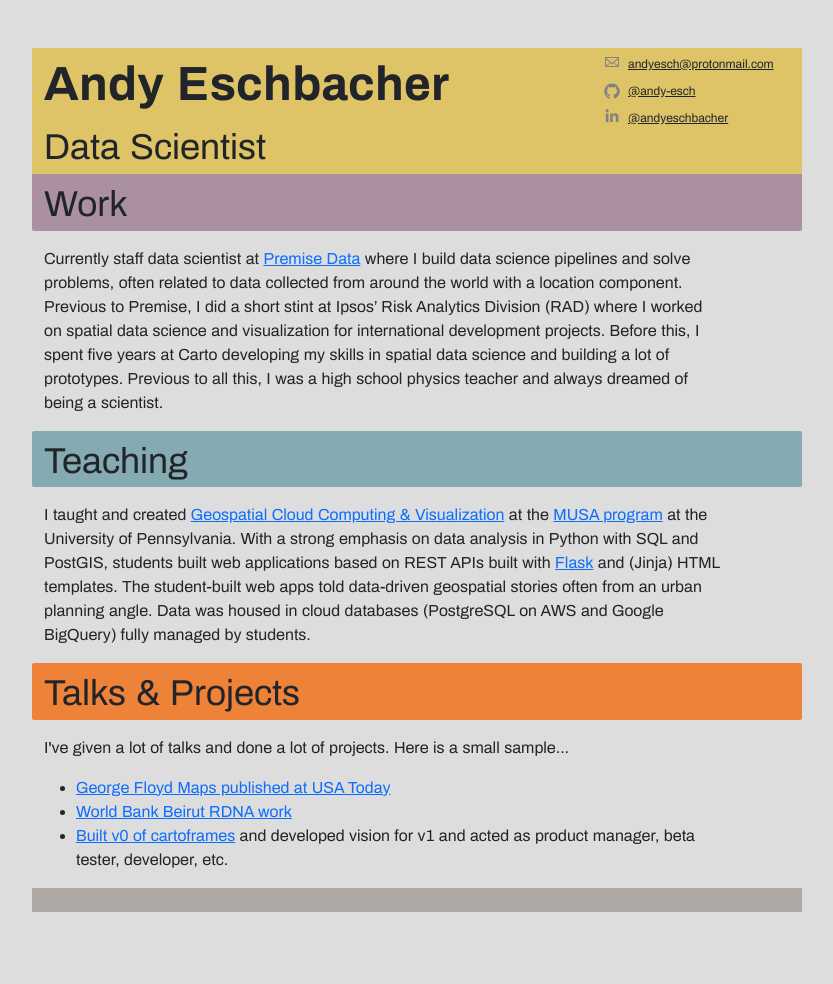
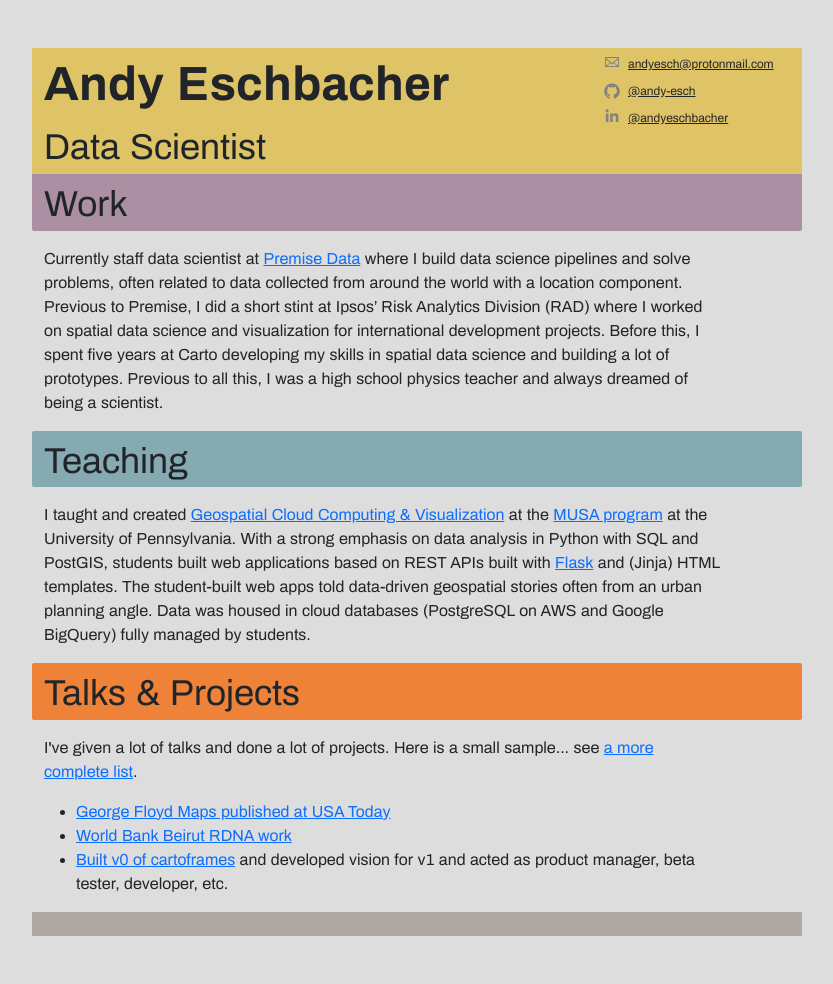
Before and after one commit to andy-esch/andy-esch.github.io, a Jekyll site: the page index.html, which Jekyll copies as it is, in a window 1280 px wide. Shown: the whole page, without its empty margins (188-1021 px from the left). Built offline with Jekyll 4.4.1, drawn with Linux system fonts in a browser that asks for light colours; before the commit the page ends 960 px from its top, so only the background shows below that.

Commit message:
chore(all): tidying up

```diff
--- a/index.html
+++ b/index.html
@@ -161,7 +161,7 @@
     </div>
     <div class="row">
       <div class="col-lg-10 mt-3">
-        <p>I've given a lot of talks and done a lot of projects. Here is a small sample...</p>
+          <p>I've given a lot of talks and done a lot of projects. Here is a small sample... see <a href="presentations.html">a more complete list</a>.</p>
       <ul>
           <li><a href="https://www.usatoday.com/story/news/politics/2020/06/10/george-floyd-black-lives-matter-police-protests-widespread-peaceful/5325737002/">George Floyd Maps published at USA Today</a></li>
           <li><a href="https://www.worldbank.org/en/country/lebanon/publication/beirut-rapid-damage-and-needs-assessment-rdna---august-2020">World Bank Beirut RDNA work</a></li>
--- a/presentations.html
+++ b/presentations.html
@@ -253,17 +253,14 @@
 
     <dt class="event-name">Teaching New Cartography, with Rich Donohue</dt>
     <dd class="event-name">Nacis Annual Meeting — Colorado Springs, CO <span class="talk-date">2016-10-20</span></dd>
-    <dd class="talk-description">undefined</dd>
 
 
     <dt class="event-name">Demo CARTO's <a href="https://carto.com/data-observatory/">Data Observatory</a> that I helped build</dt>
     <dd class="event-name">Hacks/Hackers NYC — New York City, NY <span class="talk-date">2016-09-06</span></dd>
-    <dd class="talk-description">undefined</dd>
 
 
     <dt class="event-name">Building a map thinking machine: Demo <a href="https://carto.com/blog/one-click-mapping">One-click Mapping</a> algorithm that I wrote</dt>
     <dd class="event-name">Hacks/Hackers NYC — New York City, NY <span class="talk-date">2015-08-11</span></dd>
-    <dd class="talk-description">undefined</dd>
 
 
     <dt class="event-name">Taking PostgreSQL and Analytics to the Next Level with Python</dt>
@@ -278,8 +275,6 @@
 
     <dt class="event-name">Temporal Maps leading to new views in Spatial Analysis</dt>
     <dd class="event-name">FOSS4G — Seoul, South Korea <span class="talk-date">2015-09-17</span></dd>
-    <dd class="talk-description">undefined</dd>
-
 
     <dt class="event-name">Everyone's a Geographer</dt>
     <dd class="event-name">FOSS4G US — San Francisco, CA <span class="talk-date">2015-03-10</span></dd>
```
